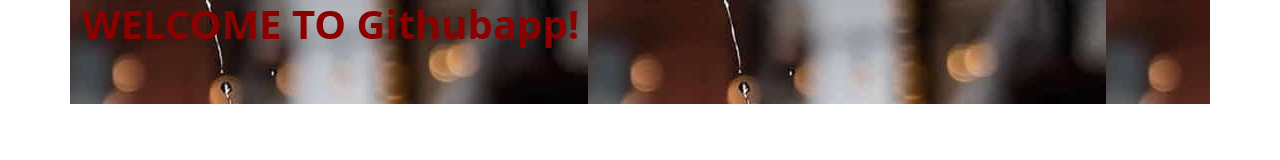
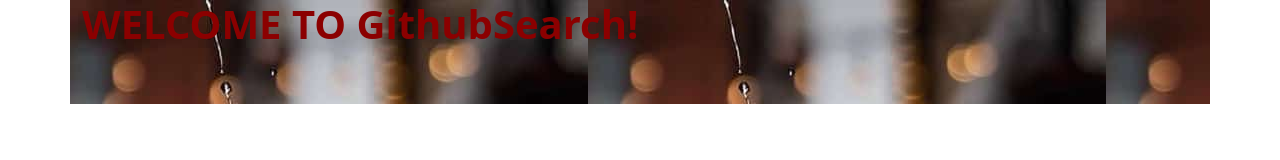
Before and after one commit to Olive-Wangui/Githubb-App, an Angular app: page / in a window 1280 px wide. Shown: the top 160 px of the page. Built offline with nearby package versions, Linux system fonts and the light colour scheme.

Commit message:
Changed the title of Githubapp to GithubSearch in app.component.ts file.

```diff
--- a/src/app/app.component.ts
+++ b/src/app/app.component.ts
@@ -6,5 +6,5 @@ import { Component } from '@angular/core';
   styleUrls: ['./app.component.css']
 })
 export class AppComponent {
-  title = 'Githubapp';
+  title = 'GithubSearch';
 }
```
